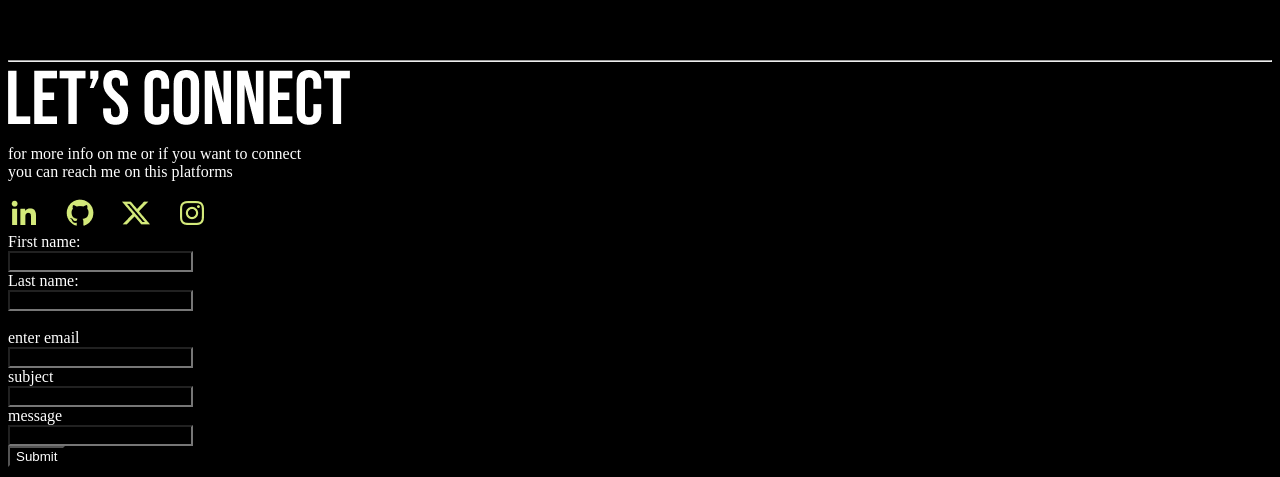
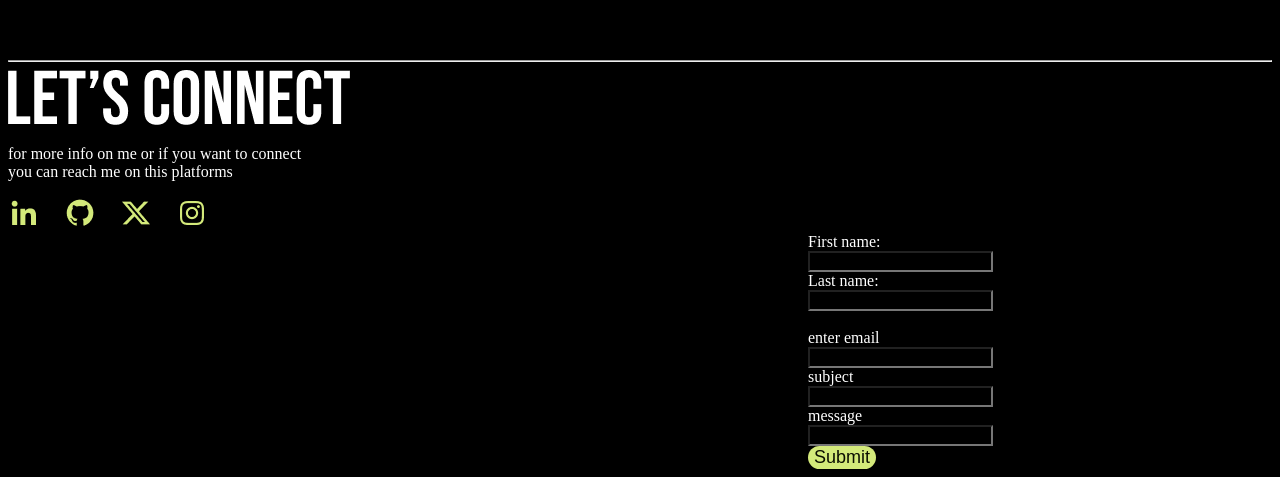
Before and after one commit to ethanrahim/capstone-project-riftkoders, a plain HTML site: page index.html in a window 1280 px wide. Shown: the part 4780-5257 px from the top of the page. Drawn offline with nearby package versions, Linux system fonts and the light colour scheme.

Commit message:
styled my form

```diff
--- a/style.css
+++ b/style.css
@@ -167,3 +167,20 @@
 .footer {
     padding-top: 58px;
 }
+
+.form {
+    padding-left: 800px;
+    gap: 38px;
+}
+
+#submit {
+    gap: 38px;
+    background-color: #D3E97A;
+    color: #0b0e01;
+    gap: 12px;
+    padding: 20px,6px,20px,24px;
+    border-radius: 100px;
+     border-style: none ;
+    font-size: large
+
+}
```
